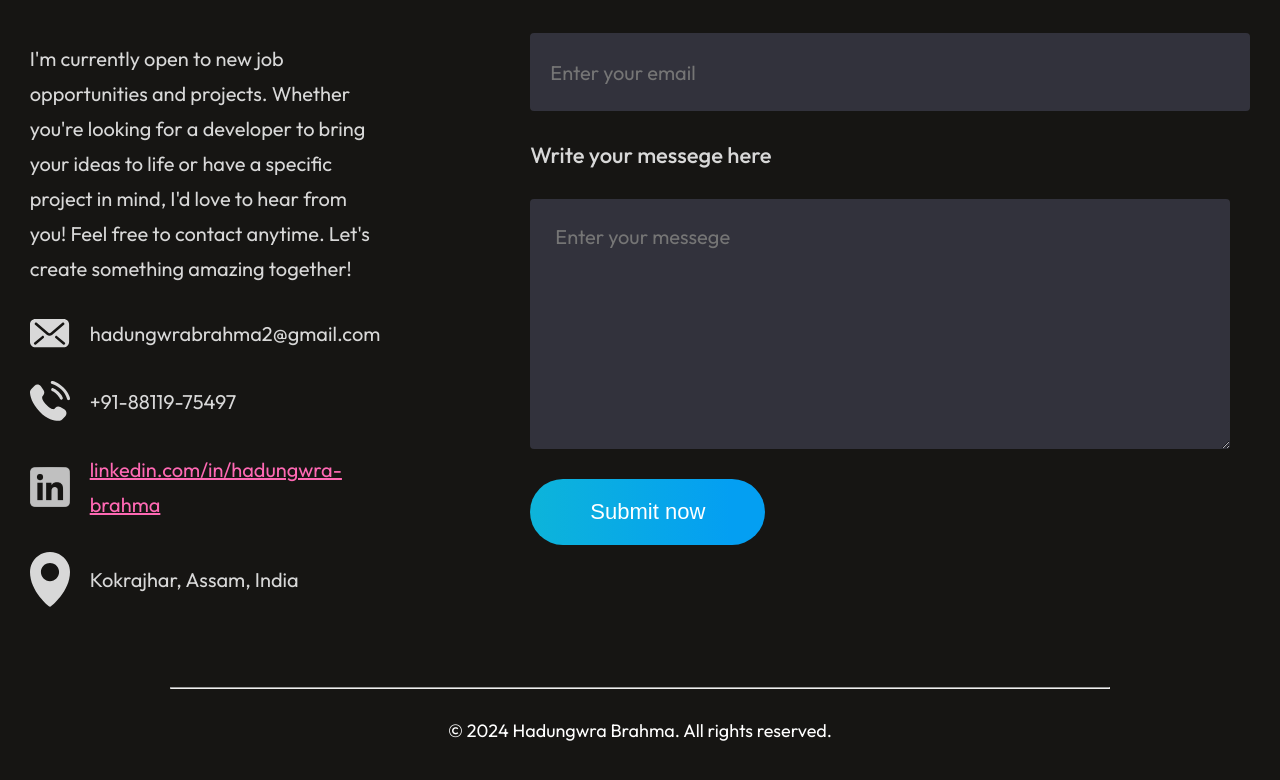
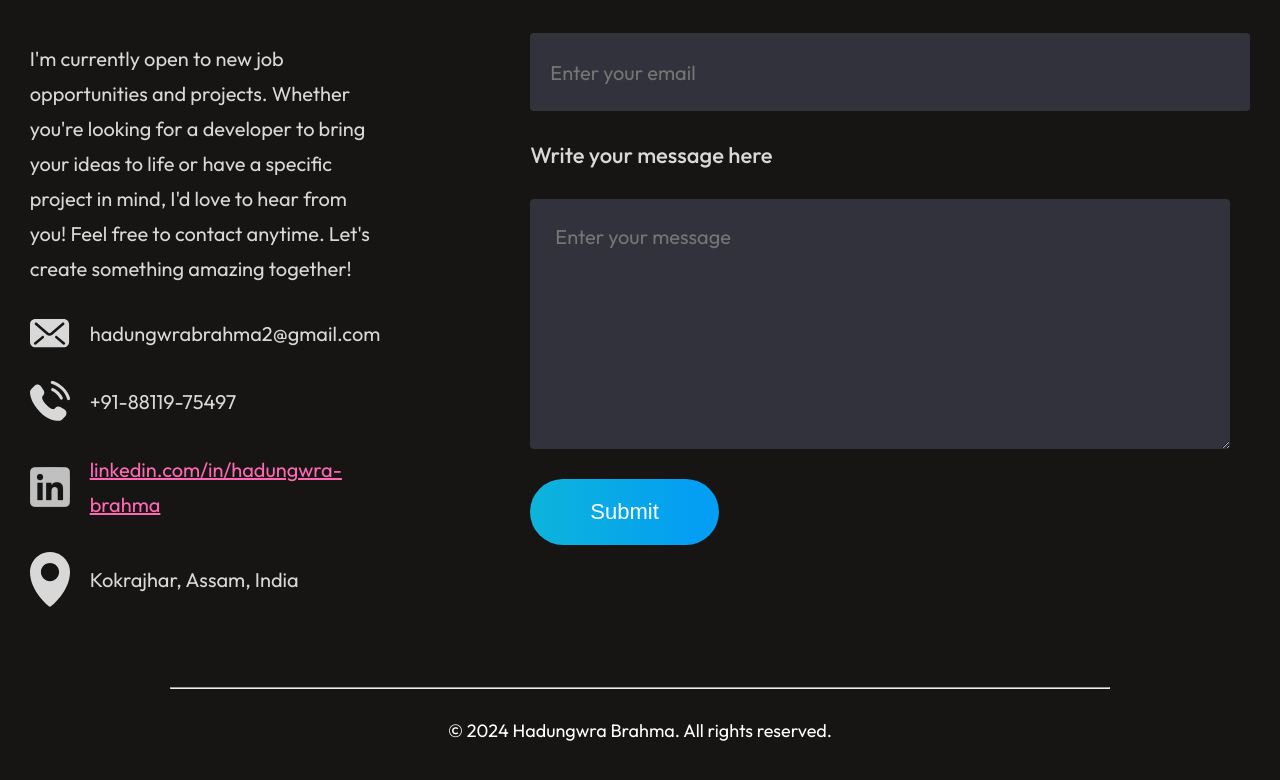
Before and after one commit to HadungwraBrahma/MyPortfolio, a React (Vite) app: page / in a window 1280 px wide. Shown: the part 3755-4535 px from the top of the page. Built offline with nearby package versions, Linux system fonts and the light colour scheme.

Commit message:
MyPortfolio v1.0.1:- Submitting loading state added

```diff
--- a/package.json
+++ b/package.json
@@ -12,7 +12,8 @@
   "dependencies": {
     "react": "^18.3.1",
     "react-anchor-link-smooth-scroll": "^1.0.12",
-    "react-dom": "^18.3.1"
+    "react-dom": "^18.3.1",
+    "sonner": "^1.7.0"
   },
   "devDependencies": {
     "@types/react": "^18.3.3",
--- a/src/App.jsx
+++ b/src/App.jsx
@@ -1,13 +1,15 @@
-import Navbar from './Components/Navbar/Navbar'
-import Hero from './Components/Hero/Hero'
-import About from './Components/About/About'
-import MyWork from './Components/MyWork/MyWork'
-import Contact from './Components/Contact/Contact'
-import Footer from './Components/Footer/Footer'
+import Navbar from "./Components/Navbar/Navbar";
+import Hero from "./Components/Hero/Hero";
+import About from "./Components/About/About";
+import MyWork from "./Components/MyWork/MyWork";
+import Contact from "./Components/Contact/Contact";
+import Footer from "./Components/Footer/Footer";
+import { Toaster } from "sonner";
 
 const App = () => {
   return (
     <div>
+      <Toaster />
       <Navbar />
       <Hero />
       <About />
@@ -15,7 +17,7 @@ const App = () => {
       <Contact />
       <Footer />
     </div>
-    )
-}
+  );
+};
 
-export default App
+export default App;
--- a/src/Components/Contact/Contact.jsx
+++ b/src/Components/Contact/Contact.jsx
@@ -3,17 +3,23 @@ import mail_icon from "../../assets/mail_icon.svg";
 import location_icon from "../../assets/location_icon.svg";
 import call_icon from "../../assets/call_icon.svg";
 import linkedin_icon from "../../assets/linkedin_icon.png";
+import { toast } from "sonner";
+import { useState } from "react";
 
 const Contact = () => {
+  const [isSubmitting, setIsSubmitting] = useState(false);
+
   const onSubmit = async (event) => {
     event.preventDefault();
+    setIsSubmitting(true);
+
     const formData = new FormData(event.target);
-
     formData.append("access_key", import.meta.env.VITE_REACT_ACCESS_KEY);
 
     const object = Object.fromEntries(formData);
     const json = JSON.stringify(object);
 
+    try {
       const res = await fetch("https://api.web3forms.com/submit", {
         method: "POST",
         headers: {
@@ -24,7 +30,15 @@ const Contact = () => {
       }).then((res) => res.json());
 
       if (res.success) {
-      alert(res.message);
+        toast.success(res.message || "Form submitted successfully!");
+        event.target.reset();
+      } else {
+        toast.error(res.message || "Something went wrong!");
+      }
+    } catch (error) {
+      toast.error("An error occurred. Please try again.");
+    } finally {
+      setIsSubmitting(false);
     }
   };
 
@@ -45,7 +59,8 @@ const Contact = () => {
           </p>
           <div className="contact-details">
             <div className="contact-detail">
-              <img src={mail_icon} alt="mail_icon" /> <p>hadungwrabrahma2@gmail.com</p>
+              <img src={mail_icon} alt="mail_icon" />{" "}
+              <p>hadungwrabrahma2@gmail.com</p>
             </div>
             <div className="contact-detail">
               <img src={call_icon} alt="call_icon" /> <p>+91-88119-75497</p>
@@ -56,13 +71,15 @@ const Contact = () => {
                 <a
                   href="https://www.linkedin.com/in/hadungwra-brahma"
                   target="_blank"
+                  rel="noopener noreferrer"
                 >
                   linkedin.com/in/hadungwra-brahma
                 </a>
               </p>
             </div>
             <div className="contact-detail">
-              <img src={location_icon} alt="location_icon" /> <p>Kokrajhar, Assam, India</p>
+              <img src={location_icon} alt="location_icon" />{" "}
+              <p>Kokrajhar, Assam, India</p>
             </div>
           </div>
         </div>
@@ -83,16 +100,20 @@ const Contact = () => {
             placeholder="Enter your email"
             name="email"
           />
-          <label htmlFor="message">Write your messege here</label>
+          <label htmlFor="message">Write your message here</label>
           <textarea
             id="message"
             name="message"
             required
             rows="8"
-            placeholder="Enter your messege"
+            placeholder="Enter your message"
           ></textarea>
-          <button className="contact-submit" type="submit">
-            Submit now
+          <button
+            className="contact-submit"
+            type="submit"
+            disabled={isSubmitting}
+          >
+            {isSubmitting ? "Submitting..." : "Submit"}
           </button>
         </form>
       </div>
```
Also changed, not shown: 1 other file (tests, documents, lock files or other folders). Lines whose indentation alone changed are shown as unchanged.
